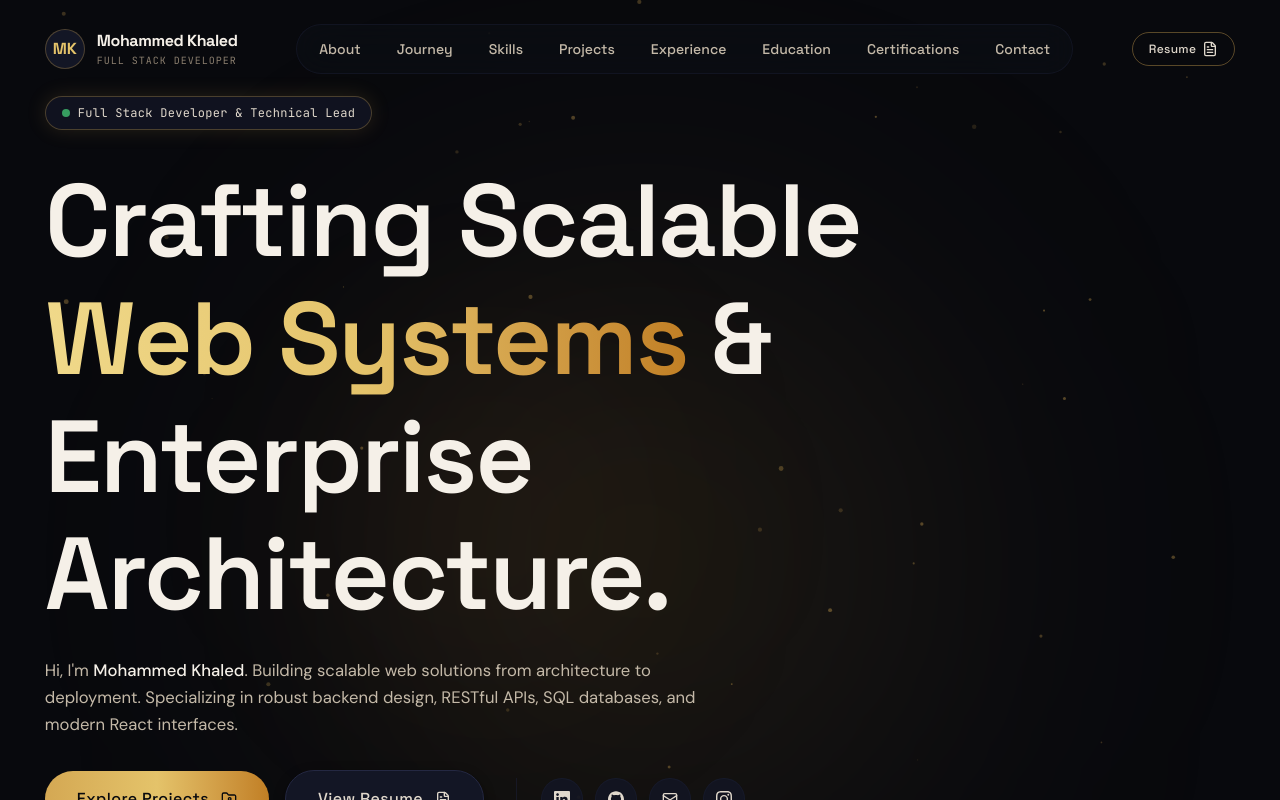
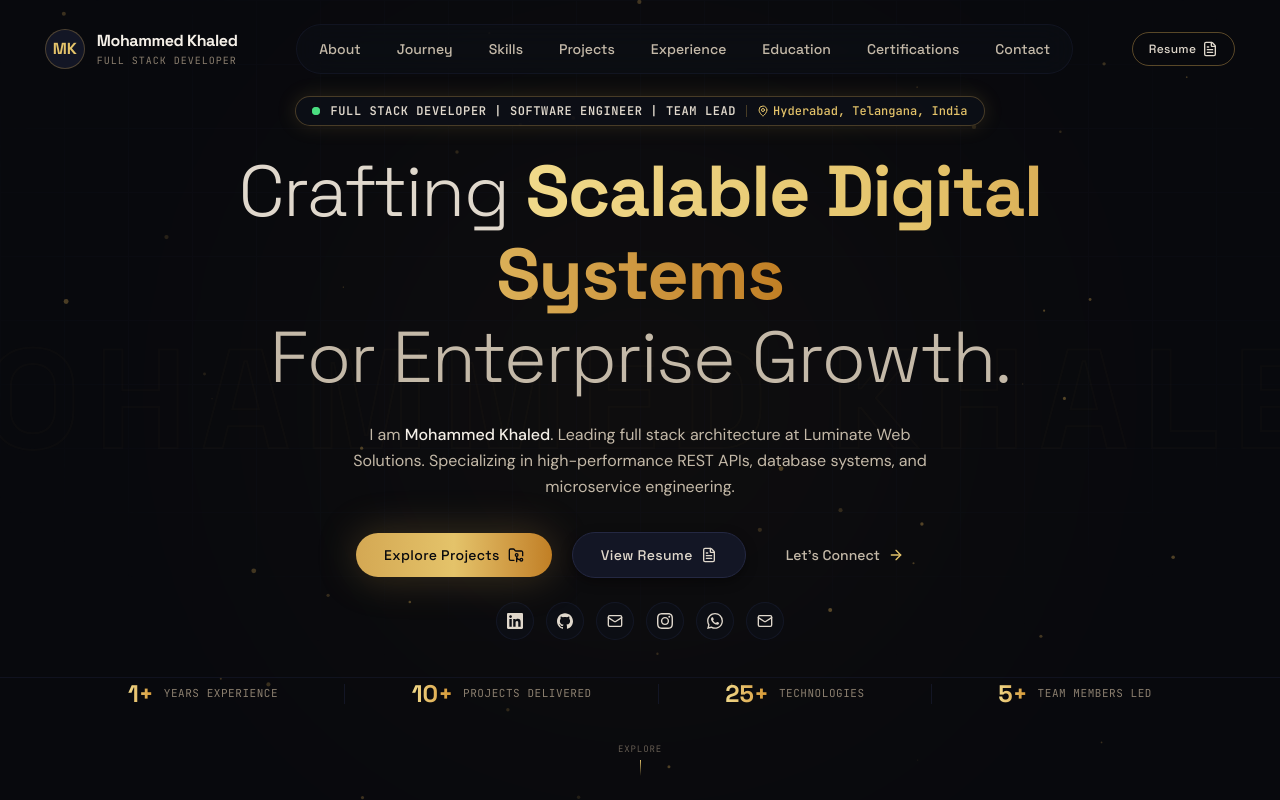
Before and after one commit to mohammeddkhaled/mohammeddkhaled.github.io, a React (Vite) app: page / in a window 1280 px wide. Shown: the top 800 px of the page. Built offline with nearby package versions, Linux system fonts and the light colour scheme.

Commit message:
inhance hero section design

```diff
--- a/src/components/hero/HeroSection.jsx
+++ b/src/components/hero/HeroSection.jsx
@@ -1,101 +1,270 @@
-import React from 'react';
+import React, { useRef, useState, useEffect } from 'react';
 import { motion } from 'framer-motion';
-import { ChevronDown, Sparkles, Code2, Terminal } from 'lucide-react';
+import { FolderGit2, FileText, ArrowRight, MapPin, Mail } from 'lucide-react';
 import ParticleField from './ParticleField.jsx';
-import HeroCTA from './HeroCTA.jsx';
 import profileData from '@/data/profile.json';
+import socialData from '@/data/social.json';
 import { scrollToSection } from '@/utils/helpers.js';
+import Button from '@/components/common/Button.jsx';
+import * as SiIcons from 'react-icons/si';
+import { gsap } from '@/animations/gsapConfig.js';
 
 export default function HeroSection() {
+  const containerRef = useRef(null);
+  const heroContentRef = useRef(null);
+  const watermarkRef = useRef(null);
+  const [mousePos, setMousePos] = useState({ x: 0, y: 0 });
+
+  // Subtle Mouse Parallax Handler
+  const handleMouseMove = (e) => {
+    if (!containerRef.current) return;
+    const { left, top, width, height } = containerRef.current.getBoundingClientRect();
+    const x = (e.clientX - left - width / 2) / (width / 2);
+    const y = (e.clientY - top - height / 2) / (height / 2);
+    setMousePos({ x, y });
+  };
+
+  const handleMouseLeave = () => {
+    setMousePos({ x: 0, y: 0 });
+  };
+
+  // GSAP ScrollTrigger Cinematic Camera Zoom Out & Pin Effect
+  useEffect(() => {
+    const container = containerRef.current;
+    const content = heroContentRef.current;
+    const watermark = watermarkRef.current;
+    if (!container || !content) return;
+
+    const ctx = gsap.context(() => {
+      const tl = gsap.timeline({
+        scrollTrigger: {
+          trigger: container,
+          start: 'top top',
+          end: '+=100%',
+          pin: true,
+          pinSpacing: true,
+          scrub: 1,
+          anticipatePin: 1,
+        },
+      });
+
+      tl.to(
+        content,
+        {
+          scale: 0.82,
+          opacity: 0.05,
+          y: -80,
+          filter: 'blur(16px)',
+          ease: 'power2.inOut',
+        },
+        0
+      );
+
+      if (watermark) {
+        tl.to(
+          watermark,
+          {
+            scale: 1.15,
+            opacity: 0.01,
+            ease: 'power2.inOut',
+          },
+          0
+        );
+      }
+    }, container);
+
+    return () => ctx.revert();
+  }, []);
+
   return (
     <section
       id="home"
-      className="relative min-h-screen flex items-center justify-center pt-24 pb-16 overflow-hidden"
+      ref={containerRef}
+      onMouseMove={handleMouseMove}
+      onMouseLeave={handleMouseLeave}
+      className="relative w-full min-h-screen flex flex-col justify-between pt-20 sm:pt-24 pb-6 overflow-hidden bg-midnight-950 select-none"
     >
-      {/* Interactive Canvas Particles */}
+      {/* Background Soft Radial Lighting */}
+      <div
+        className="pointer-events-none absolute w-[700px] h-[700px] rounded-full blur-[180px] opacity-25 transition-transform duration-700 ease-out z-0"
+        style={{
+          background: 'radial-gradient(circle, rgba(212, 168, 83, 0.35) 0%, rgba(193, 127, 36, 0.12) 55%, transparent 75%)',
+          transform: `translate(${mousePos.x * 60}px, ${mousePos.y * 60}px)`,
+          left: 'calc(50% - 350px)',
+          top: 'calc(50% - 350px)',
+        }}
+      />
+
+      {/* Background Grid Pattern Overlay */}
+      <div className="absolute inset-0 bg-[linear-gradient(to_right,#131625_1px,transparent_1px),linear-gradient(to_bottom,#131625_1px,transparent_1px)] bg-[size:4rem_4rem] [mask-image:radial-gradient(ellipse_60%_50%_at_50%_35%,#000_70%,transparent_100%)] opacity-20 pointer-events-none z-0" />
+
+      {/* Lightweight Canvas Particle Field */}
       <ParticleField />
 
-      {/* Atmospheric Ambient Glows */}
-      <div className="absolute top-1/4 left-1/2 -translate-x-1/2 w-[600px] h-[600px] bg-gold-500/10 rounded-full blur-[140px] pointer-events-none" />
-      <div className="absolute top-1/3 left-1/4 w-[350px] h-[350px] bg-amber-500/5 rounded-full blur-[100px] pointer-events-none" />
+      {/* Background Name Watermark */}
+      <div
+        ref={watermarkRef}
+        className="absolute inset-0 flex items-center justify-center pointer-events-none select-none z-0 overflow-hidden opacity-[0.035] px-4"
+      >
+        <span
+          className="font-heading text-[11vw] font-black uppercase tracking-widest text-transparent text-center whitespace-nowrap"
+          style={{
+            WebkitTextStroke: '2px rgba(212, 168, 83, 0.8)',
+            transform: `translate3d(${mousePos.x * -25}px, ${mousePos.y * -35}px, 0)`,
+            transition: 'transform 0.4s cubic-bezier(0.25, 1, 0.5, 1)',
+          }}
+        >
+          {profileData.name}
+        </span>
+      </div>
 
-      <div className="section-container relative z-10">
-        <div className="max-w-4xl">
-          {/* Availability Badge */}
+      {/* MAIN CINEMATIC CONTENT COMPOSITION */}
+      <div className="section-container relative z-10 my-auto flex flex-col items-center text-center pt-4">
+        <div ref={heroContentRef} className="flex flex-col items-center text-center w-full max-w-4xl mx-auto">
+          {/* 1. Small Label / Status Pill */}
+          <motion.div
+            initial={{ opacity: 0, y: -15 }}
+            animate={{ opacity: 1, y: 0 }}
+            transition={{ duration: 0.7 }}
+            className="inline-flex items-center gap-2.5 px-4 py-1.5 rounded-full bg-midnight-900/90 border border-gold-500/30 backdrop-blur-xl mb-4 sm:mb-6 shadow-glow"
+          >
+            <span className="relative flex h-2 w-2">
+              <span className="animate-ping absolute inline-flex h-full w-full rounded-full bg-success opacity-75" />
+              <span className="relative inline-flex rounded-full h-2 w-2 bg-success" />
+            </span>
+            <span className="font-mono text-xs font-semibold text-pearl-200 uppercase tracking-wider">
+              Full Stack Developer | Software Engineer | Team Lead
+            </span>
+            <div className="w-[1px] h-3 bg-gold-500/30" />
+            <span className="font-mono text-xs text-gold-400 font-medium flex items-center gap-1">
+              <MapPin className="w-3 h-3 text-gold-400" />
+              {profileData.location}
+            </span>
+          </motion.div>
+
+          {/* 2. Headline with Typography Rhythm */}
+          <motion.h1
+            initial={{ opacity: 0, y: 25 }}
+            animate={{ opacity: 1, y: 0 }}
+            transition={{ duration: 0.9, delay: 0.15 }}
+            className="text-3xl sm:text-5xl md:text-6xl lg:text-7xl font-heading font-normal tracking-tight text-pearl-100 leading-[1.08] mb-4 sm:mb-6"
+          >
+            <span className="block font-light text-pearl-200">
+              Crafting{' '}
+              <span className="font-extrabold text-transparent bg-clip-text bg-gradient-to-r from-gold-300 via-gold-400 to-amber-500">
+                Scalable Digital Systems
+              </span>
+            </span>
+            <span className="block font-light text-pearl-300">For Enterprise Growth.</span>
+          </motion.h1>
+
+          {/* 3. Description (Max Width 580px) */}
+          <motion.p
+            initial={{ opacity: 0, y: 20 }}
+            animate={{ opacity: 1, y: 0 }}
+            transition={{ duration: 0.8, delay: 0.3 }}
+            className="text-sm sm:text-base text-pearl-300 font-body max-w-[580px] leading-relaxed mb-6 sm:mb-8 text-center"
+          >
+            I am <strong className="text-pearl-100 font-medium">{profileData.name}</strong>. Leading full stack architecture at Luminate Web Solutions. Specializing in high-performance REST APIs, database systems, and microservice engineering.
+          </motion.p>
+
+          {/* 4. Buttons Row */}
+          <motion.div
+            initial={{ opacity: 0, y: 25 }}
+            animate={{ opacity: 1, y: 0 }}
+            transition={{ duration: 0.8, delay: 0.45 }}
+            className="flex flex-wrap items-center justify-center gap-4 sm:gap-5 mb-6"
+          >
+            <Button
+              variant="primary"
+              size="md"
+              onClick={() => scrollToSection('projects')}
+              icon={FolderGit2}
+              className="shadow-gold px-7 py-3"
+            >
+              Explore Projects
+            </Button>
+
+            <Button
+              variant="secondary"
+              size="md"
+              href={profileData.resumeUrl || '/resume.pdf'}
+              target="_blank"
+              rel="noopener noreferrer"
+              icon={FileText}
+              className="px-7 py-3"
+            >
+              View Resume
+            </Button>
+
+            <button
+              onClick={() => scrollToSection('contact')}
+              className="inline-flex items-center gap-2 px-5 py-3 rounded-full font-heading text-sm font-medium text-pearl-300 hover:text-gold-300 transition-colors group focus:outline-none"
+            >
+              <span>Let's Connect</span>
+              <ArrowRight className="w-4 h-4 text-gold-400 group-hover:translate-x-1 transition-transform" />
+            </button>
+          </motion.div>
+
+          {/* 5. Minimal Social Icons Row */}
           <motion.div
             initial={{ opacity: 0, y: 20 }}
             animate={{ opacity: 1, y: 0 }}
-            transition={{ duration: 0.6 }}
-            className="inline-flex items-center gap-2 px-4 py-2 rounded-full bg-midnight-800/80 border border-gold-500/30 backdrop-blur-md mb-8 shadow-glow"
+            transition={{ duration: 0.8, delay: 0.6 }}
+            className="flex items-center justify-center gap-3 mb-3"
           >
-            <span className="w-2 h-2 rounded-full bg-success animate-pulse" />
-            <span className="font-mono text-xs text-pearl-200 tracking-wide">
-              Full Stack Developer & Technical Lead
-            </span>
-          </motion.div>
-
-          {/* Main Title / Name */}
-          <motion.h1
-            initial={{ opacity: 0, y: 30 }}
-            animate={{ opacity: 1, y: 0 }}
-            transition={{ duration: 0.8, delay: 0.2 }}
-            className="text-display font-heading font-extrabold tracking-tight text-pearl-100 mb-6 leading-[1.05]"
-          >
-            Crafting Scalable{' '}
-            <span className="text-transparent bg-clip-text bg-gradient-to-r from-gold-300 via-gold-400 to-amber-500">
-              Web Systems
-            </span>{' '}
-            & Enterprise Architecture.
-          </motion.h1>
-
-          {/* Role & Subtitle */}
-          <motion.p
-            initial={{ opacity: 0, y: 20 }}
-            animate={{ opacity: 1, y: 0 }}
-            transition={{ duration: 0.8, delay: 0.4 }}
-            className="text-body-lg text-pearl-300 font-body max-w-2xl leading-relaxed mb-8"
-          >
-            Hi, I'm <strong className="text-pearl-100 font-medium">{profileData.name}</strong>. {profileData.tagline}. Specializing in robust backend design, RESTful APIs, SQL databases, and modern React interfaces.
-          </motion.p>
-
-          {/* CTA Buttons */}
-          <HeroCTA />
-
-          {/* Key Metrics / Highlights Bar */}
-          <motion.div
-            initial={{ opacity: 0, y: 30 }}
-            animate={{ opacity: 1, y: 0 }}
-            transition={{ duration: 0.8, delay: 0.8 }}
-            className="grid grid-cols-2 sm:grid-cols-4 gap-4 mt-16 pt-8 border-t border-midnight-800/80"
-          >
-            {profileData.stats.map((stat, idx) => (
-              <div key={idx} className="flex flex-col">
-                <span className="font-heading text-2xl sm:text-3xl font-bold text-transparent bg-clip-text bg-gradient-to-r from-gold-300 to-amber-400">
-                  {stat.value}{stat.suffix}
-                </span>
-                <span className="font-body text-xs text-pearl-400 uppercase tracking-wider mt-1">
-                  {stat.label}
-                </span>
-              </div>
-            ))}
+            {socialData.map((s) => {
+              const IconComponent = SiIcons[s.icon] || Mail;
+              return (
+                <a
+                  key={s.id}
+                  href={s.url}
+                  target="_blank"
+                  rel="noopener noreferrer"
+                  aria-label={s.label}
+                  className="p-2.5 rounded-full bg-midnight-900/80 border border-midnight-700/60 text-pearl-300 hover:text-gold-400 hover:border-gold-500/40 hover:scale-110 hover:shadow-glow transition-all duration-300"
+                >
+                  <IconComponent className="w-4 h-4" />
+                </a>
+              );
+            })}
           </motion.div>
         </div>
       </div>
 
-      {/* Scroll Down Indicator */}
-      <motion.button
+      {/* 6. Minimal Statistics Horizontal Strip */}
+      <div className="section-container relative z-10 w-full border-t border-midnight-800/80 pt-4">
+        <div className="flex flex-wrap items-center justify-between gap-4 max-w-5xl mx-auto">
+          {profileData.stats.map((stat, idx) => (
+            <React.Fragment key={idx}>
+              <div className="flex items-center gap-2.5">
+                <span className="font-heading text-xl sm:text-2xl font-bold text-transparent bg-clip-text bg-gradient-to-r from-gold-300 to-amber-400">
+                  {stat.value}{stat.suffix}
+                </span>
+                <span className="font-mono text-[11px] text-pearl-400 uppercase tracking-wider">
+                  {stat.label}
+                </span>
+              </div>
+              {idx < profileData.stats.length - 1 && (
+                <div className="hidden md:block w-[1px] h-5 bg-midnight-800" />
+              )}
+            </React.Fragment>
+          ))}
+        </div>
+      </div>
+
+      {/* 7. Scroll Indicator */}
+      <motion.div
         initial={{ opacity: 0 }}
         animate={{ opacity: 1 }}
-        transition={{ delay: 1.2, duration: 0.8 }}
-        onClick={() => scrollToSection('about')}
-        className="absolute bottom-8 left-1/2 -translate-x-1/2 flex flex-col items-center gap-2 text-pearl-400 hover:text-gold-400 transition-colors group focus:outline-none"
-        aria-label="Scroll to About"
+        transition={{ delay: 1.2 }}
+        className="relative z-10 flex flex-col items-center gap-1 mt-2"
       >
-        <span className="font-mono text-[10px] tracking-widest uppercase opacity-70 group-hover:opacity-100">
-          Explore Story
+        <span className="font-mono text-[9px] tracking-widest text-pearl-400 uppercase opacity-70">
+          EXPLORE
         </span>
-        <ChevronDown className="w-4 h-4 animate-bounce text-gold-400" />
-      </motion.button>
+        <div className="w-[1px] h-4 bg-gradient-to-b from-gold-400 to-transparent animate-pulse" />
+      </motion.div>
     </section>
   );
 }
```
